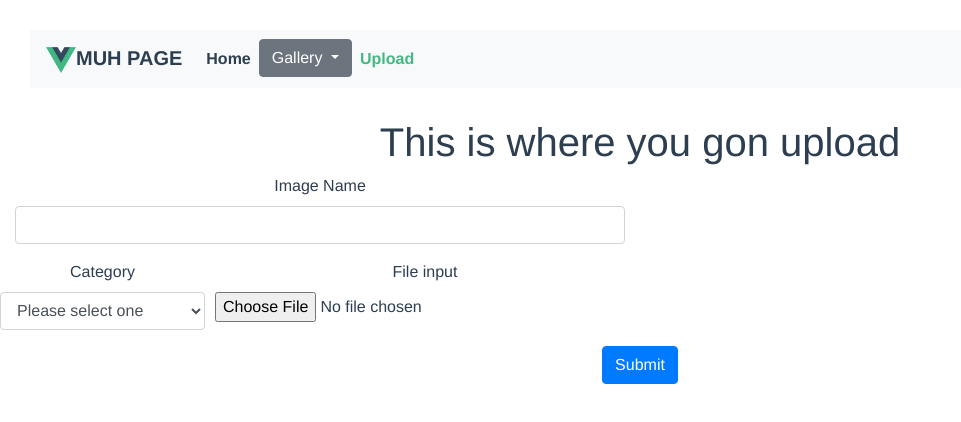
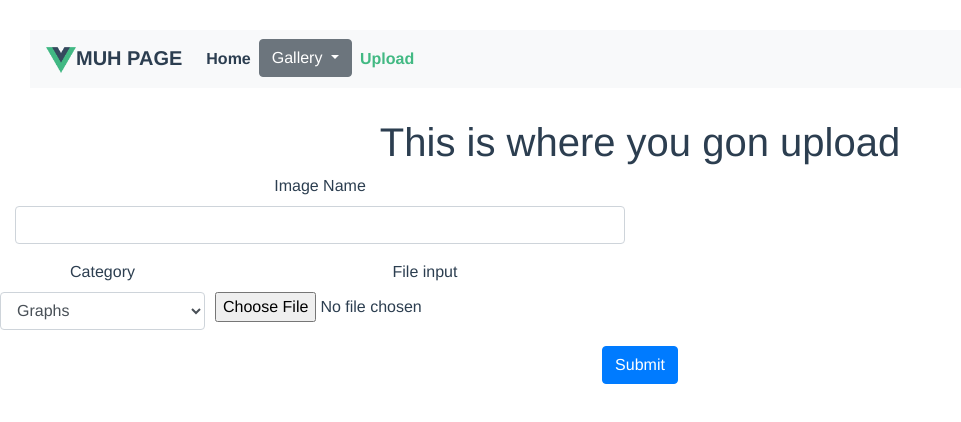
Before and after one commit to BonneC/electron-upload_app, a Vue app: page /upload in a window 1280 px wide. Shown: the top 422 px of the page, without its empty margins (0-961 px from the left). Built offline with nearby package versions, Linux system fonts and the light colour scheme.

Commit message:
POST request for image upload

```diff
--- a/src/services/ImagesService.js
+++ b/src/services/ImagesService.js
@@ -18,5 +18,17 @@ export default {
     },
     getImage(id) {
         return apiClient.get('/gallery/' + id)
+    },
+    postImage(imageInfo) {
+        return apiClient.post('/gallery', imageInfo.upload_file
+        ,{
+            params: {
+                name: imageInfo.name,
+                category: imageInfo.category
+            },
+            headers: {
+                'Content-Type': 'multipart/form-data'
+            }
+        })
     }
 }
--- a/src/views/Upload.vue
+++ b/src/views/Upload.vue
@@ -1,11 +1,12 @@
 <template>
     <div class="about">
         <h1>This is where you gon upload</h1>
-        <form>
+        <ValidationObserver v-slot="{ handleSubmit, reset }" ref="form">
+            <form @submit.prevent="handleSubmit(onSubmit)" @reset.prevent="reset">
                 <div class="form-group col-md-6">
                     <label for="imageName">Image Name</label>
                     <ValidationProvider name="imageName" rules="alpha_num|min:4|required" v-slot="{errors}">
-                    <input type="text" v-model="name" class="form-control" id="imageName">
+                        <input type="text" v-model="image_info.name" class="form-control" id="imageName">
                         <ul>
                             <li v-for="error in errors" :key="error.ruleId">{{ error }}</li>
                         </ul>
@@ -14,41 +15,79 @@
                 <div class="form-row">
                     <div class="form-group col-md-2">
                         <label for="inputCat">Category</label>
-                    <select id="inputCat" v-model="category" class="form-control">
-                        <option disabled value="">Please select one</option>
+                        <select id="inputCat" v-model="cat" class="form-control">
                             <option>Graphs</option>
                             <option>Drawings</option>
                         </select>
                     </div>
                     <div class="form-group col-md-4">
                         <label for="inputFile">File input</label>
-                    <ValidationProvider rules="required|ext:jpg,png" v-slot="{ errors }">
-                        <input type="file" class="form-control-file" id="inputFile">
+                        <ValidationProvider rules="required|ext:jpg,png" ref="provider" v-slot="{ validate, errors }">
+                            <input type="file" @change="onImageChange" class="form-control-file"
+                                   id="inputFile">
                             <span>{{ errors[0] }}</span>
                         </ValidationProvider>
                     </div>
                 </div>
-            <button v-on:click="postImage" class="btn btn-primary">Submit</button>
+                <button type="submit" class="btn btn-primary">Submit</button>
             </form>
+        </ValidationObserver>
     </div>
 </template>
 
 <script>
+    import ImagesService from "../services/ImagesService";
+    import router from '../router'
+
     export default {
         name: "Upload",
         data() {
             return {
+                image_info: {
                     name: '',
                     category: '',
-                image: Object
+                    upload_file: null
+                },
+                cat: 'Graphs'
             }
         },
         methods: {
-            postImage() {
-                console.log(this.name)
-                let e = document.getElementById("inputCat");
-                console.log(e.options[e.selectedIndex].value)
-                // console.log()
+            async onImageChange(e) {
+                console.log('imagechangelog')
+                const { valid } = await this.$refs.provider.validate(e)
+
+                if(valid){
+                    this.image_info.upload_file = e.target.files[0]
+                    console.log(e.target.files[0])
+                }
+            },
+            onSubmit() {
+                console.log(this.image_info.name)
+                console.log(this.image_info.category)
+                console.log(this.image_info.upload_file)
+
+                this.setCategory()
+
+                let formData = new FormData()
+                // formData.append('name', this.image_info.name)
+                // formData.append('category', this.image_info.category)
+                formData.append('upload_file', this.image_info.upload_file)
+                this.image_info.upload_file = formData
+                // console.log(formData)
+
+                ImagesService.postImage(this.image_info).then(response => {
+                    console.log(response.data)
+                    router.push({name: 'home'})
+                })
+                    .catch(error => {
+                        console.log('error:' + error.response)
+                    })
+            },
+            setCategory(){
+                if(this.cat === 'Graphs')
+                    this.image_info.category = 'cat1'
+                else
+                    this.image_info.category = 'cat2'
             }
         }
     }
```
Also changed, not shown: src/main.js (+9 -9 lines). Lines whose indentation alone changed are shown as unchanged.
